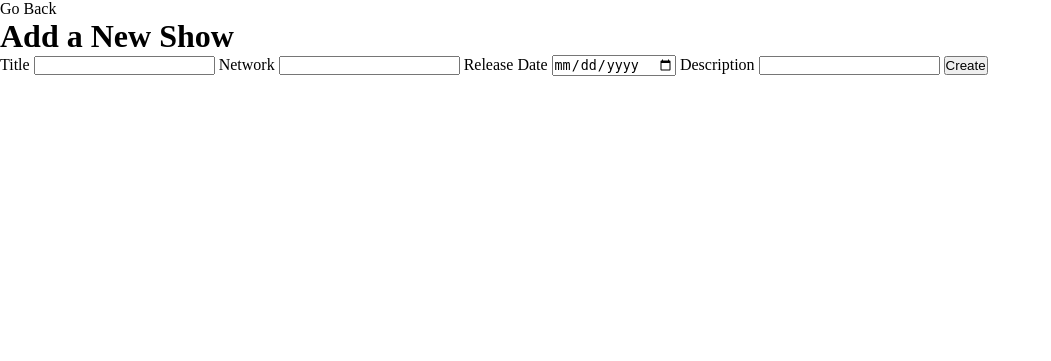
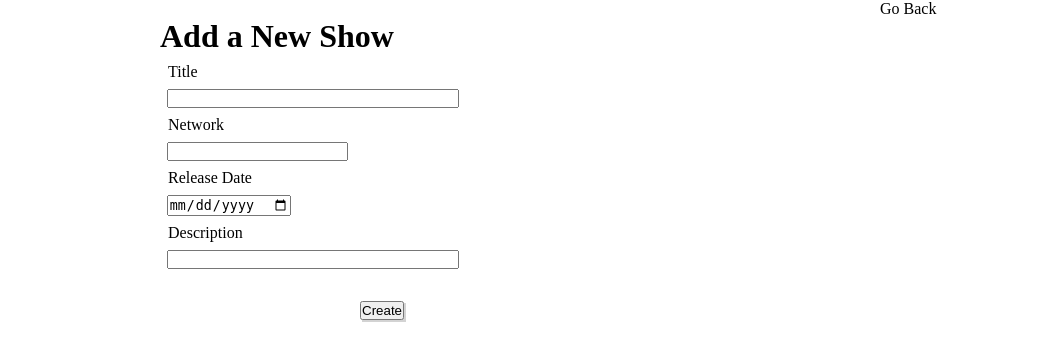
Before and after one commit to JennyWauer/tv_shows, a Django app: page /shows/new in a window 1280 px wide. Shown: the top 361 px of the page, without its empty margins (0-1051 px from the left). Run offline with Django 3.2, Linux system fonts and the light colour scheme.

Commit message:
initial page styling

```diff
--- a/shows/static/new.css
+++ b/shows/static/new.css
@@ -2,3 +2,33 @@
     margin: 0;
     padding: 0;
 }
+
+body {
+    margin-left: auto;
+    margin-right: auto;
+    width: 75%;
+}
+
+form {
+    margin-left: auto;
+    margin-right: auto;
+}
+
+a {
+     margin-left: 75%;
+}
+
+label, input {
+    display: block;
+    margin: 0.5em;
+}
+
+.wide-input {
+    width: 30%;
+}
+
+
+.submit {
+    margin-left: 15em;
+    box-shadow: 2px 2px lightgray;
+}
--- a/shows/templates/new.html
+++ b/shows/templates/new.html
@@ -8,18 +8,24 @@
     <title>New Show</title>
 </head>
 <body>
-    <a> Go Back</a>
+    <a>Go Back</a>
     <h1>Add a New Show</h1>
     <form>
         <label for="title">Title</label>
-        <input type="text" name="title">
-        <label for="network">Network</label>
-        <input type="text" name="network">
-        <label for="release_date">Release Date</label>
-        <input type="date" name="release_date">
+        <input type="text" name="title" class="wide-input">
+        <div>
+            <div>
+                <label for="network">Network</label>
+                <input type="text" name="network">
+            </div>
+            <div>
+                <label for="release_date">Release Date</label>
+                <input type="date" name="release_date">
+            </div>
+        </div>
         <label for="desc">Description</label>
-        <input type="text">
-        <input type="submit" name="submit" value="Create">
+        <input type="text" class="wide-input">
+        <a><input type="submit" name="submit" value="Create" class="submit"></a>
     </form>
 </body>
 </html>
```
